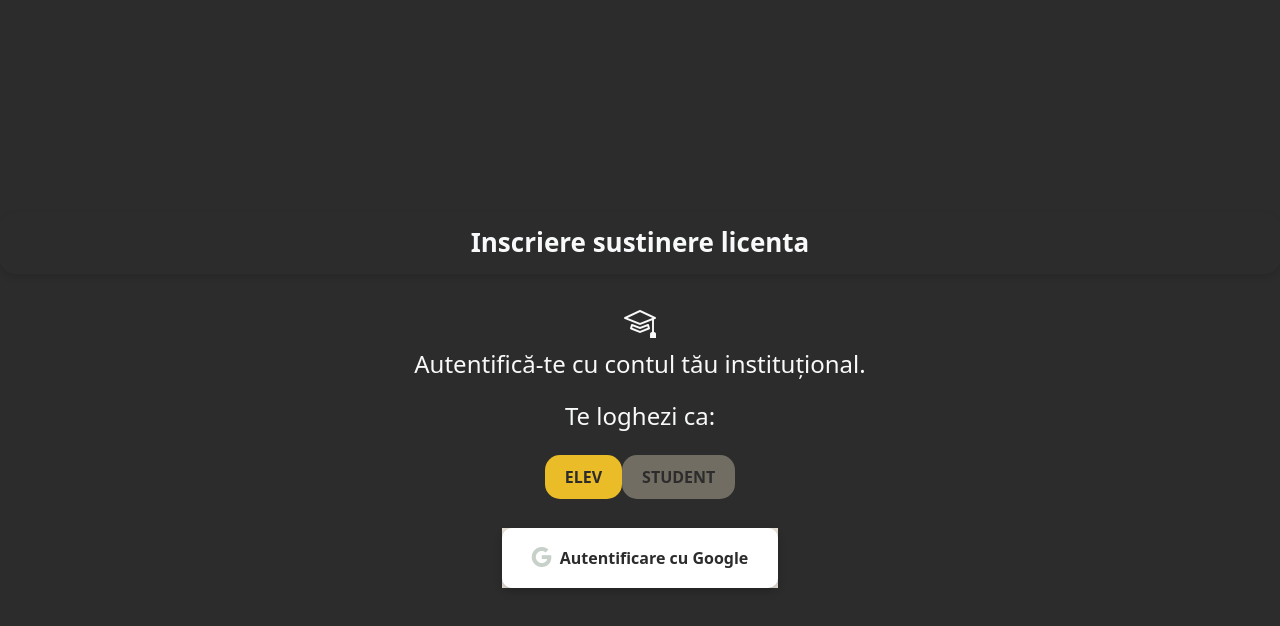
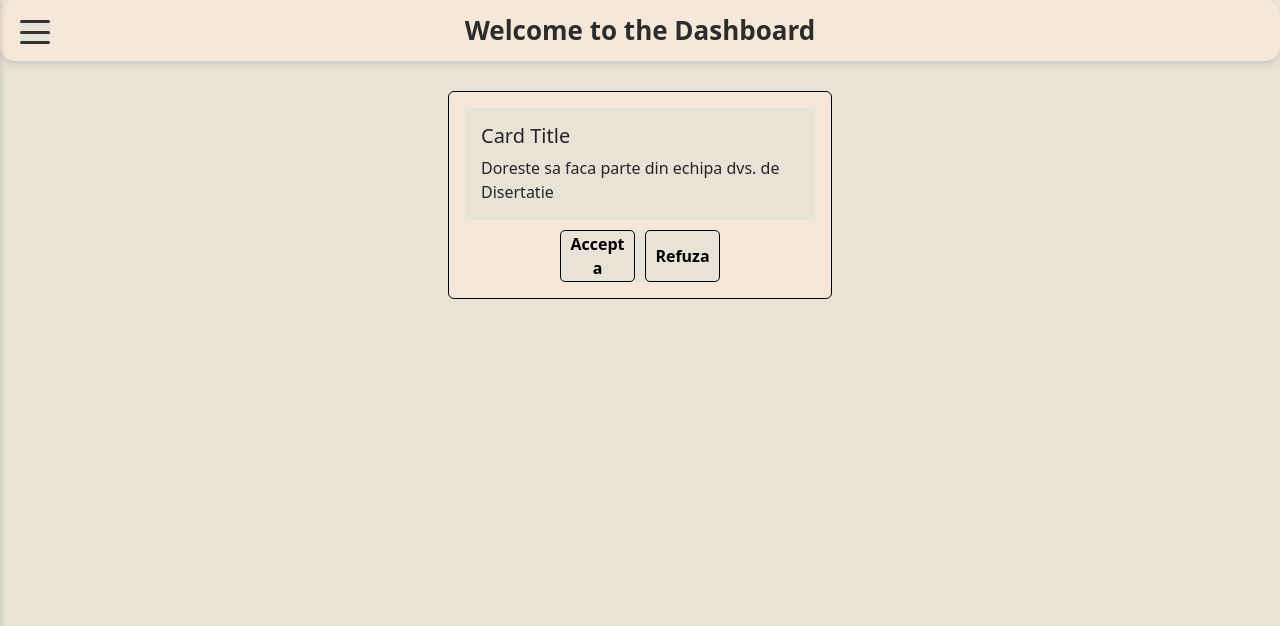
Before and after one commit to AndreiAlin1/Proiect-TW, a React (Create React App) app: page /dashboard in a window 1280 px wide. Shown: the top 626 px of the page. Built offline with nearby package versions, Linux system fonts and the light colour scheme.

Commit message:
Adaugare Dashboard profesor

```diff
--- a/package.json
+++ b/package.json
@@ -8,6 +8,7 @@
     "cra-template": "1.2.0",
     "react": "^19.0.0",
     "react-dom": "^19.0.0",
+    "react-router-dom": "^7.1.1",
     "react-scripts": "5.0.1",
     "web-vitals": "^4.2.4"
   },
--- a/src/App.js
+++ b/src/App.js
@@ -1,3 +1,5 @@
+import { BrowserRouter as Router, Routes, Route } from 'react-router-dom';
+import Dashboard from './Pages/DashBoard';
 import "./App.css";
 import "bootstrap/dist/css/bootstrap.min.css";
 import NavBar from "./Components/NavBar";
@@ -14,6 +16,8 @@ import RaspunsCerere from "./Components/RaspunsCerere";
 import "./Styles/RaspunsCerere.css";
 import LoginScreen from "./Components/LoginScreen";
 import "./Styles/LoginScreen.css";
+import "./Pages/DashBoard.jsx";
+
 function App() {
   const [step, setStep] = useState(0);
   const [loggedIn, setLoggedIn] = useState(false);
@@ -31,13 +35,17 @@ function App() {
     console.log("Am intrat pe aicea.");
     setLoggedIn(true);
   }
-  return loggedIn === false ? (
-    <LoginScreen onLoggingIn={handleLoggingIn}></LoginScreen>
-  ) : (
+  return (
+    <Router>
+      <Routes>
+        <Route path="/dashboard" element={<Dashboard />} />
+        <Route
+          path="/"
+          element={
             <>
-      <NavBar stepProp={step}></NavBar>
-      {step === 0 ? <FormCompletare></FormCompletare> : false}
-      {step === 1 ? <AlegeProfesor></AlegeProfesor> : false}
+              <NavBar stepProp={step} />
+              {step === 0 ? <FormCompletare /> : false}
+              {step === 1 ? <AlegeProfesor /> : false}
               {step === 2 ? <AcceptareColaborare></AcceptareColaborare> : false}
               {step === 3 ? <RaspunsCerere></RaspunsCerere> : false}
               <div className="butoane">
@@ -45,6 +53,10 @@ function App() {
                 <button onClick={handlePrev}>Previous</button>
               </div>
             </>
+          }
+        />
+      </Routes >
+    </Router>
   );
 }
 
--- /dev/null
+++ b/src/Components/Card.jsx
@@ -0,0 +1,18 @@
+import React from "react";
+import "../Styles/Card.css";
+
+//aici trebuiet sa preluam din bd pentru fiecare id corespunzator lista cu cei care vor sa aplice , care au statusul de pending
+export default function Card({ name }) {
+    return (
+        <div className="card">
+            <div className="card-body">
+                <h5 className="card-name">{name}</h5>
+                <p className="card-text">Doreste sa faca parte din echipa dvs. de Disertatie</p>
+            </div>
+            <div className="buttons">
+                <button className="confirm">Accepta</button>
+                <button className="reject">Refuza</button>
+            </div>
+        </div>
+    );
+}
--- /dev/null
+++ b/src/Pages/DashBoard.jsx
@@ -0,0 +1,13 @@
+import React from "react";
+import Card from "../Components/Card";
+import DropDown from "../Partials/DropDown";
+
+export default function Dashboard() {
+  return (
+    <div className="dashboard">
+      <DropDown/>
+      <h1>Welcome to the Dashboard</h1>
+      <Card name="Card Title"/>
+    </div>
+  );
+}
--- /dev/null
+++ b/src/Partials/DropDown.jsx
@@ -0,0 +1,25 @@
+import React from "react";
+import "../Styles/DropDown.css";
+import { Link } from "react-router-dom";
+
+export default function DropDown() {
+    return (
+        <div className="hamburger-container">
+            <input type="checkbox" id="menu-toggle" />
+            <label htmlFor="menu-toggle" className="hamburger-button">
+                <span></span>
+                <span></span>
+                <span></span>
+            </label>
+
+            <nav className="side-menu">
+                <ul>
+                    <li><Link to="/">Profil</Link></li>
+                    <li><Link to="/dashboard">Dashboard</Link></li>
+                    <li><Link to="#">Ajutor</Link></li>
+                    <li><Link to="#">Iesi din cont</Link></li>
+                </ul>
+            </nav>
+        </div>
+    );
+}
--- /dev/null
+++ b/src/Styles/Card.css
@@ -0,0 +1,34 @@
+.card {
+    justify-content: space-between;
+    padding: 1rem;
+    border: 1px solid black !important;
+    width: 30%;
+    align-items: center;
+    margin-right: auto;
+    margin-left: auto;
+    background-color: #f5e8d9 !important;
+}
+
+.buttons {
+    display: flex;
+    flex-direction: row;
+    gap: 10px;
+    margin-top: 10px;
+}
+
+.confirm, .reject{
+    width: 75px;
+    border: 1px solid black;
+    font-weight: bold;
+    border-radius: 5px;
+}
+
+.confirm:hover{
+    background-color: #00a00b;
+    color: white;
+}
+
+.reject:hover{
+    background-color: #b1000c;
+    color: white;
+}
--- /dev/null
+++ b/src/Styles/DropDown.css
@@ -0,0 +1,71 @@
+.hamburger-container {
+  position: relative;
+}
+
+#menu-toggle {
+  display: none;
+}
+
+.hamburger-button {
+  position: fixed;
+  top: 20px;
+  left: 20px;
+  z-index: 100;
+  width: 30px;
+  height: 24px;
+  cursor: pointer;
+  display: flex;
+  flex-direction: column;
+  justify-content: space-between;
+}
+
+.hamburger-button span {
+  width: 100%;
+  height: 3px;
+  background-color: #333;
+  border-radius: 3px;
+  transition: all 0.3s ease;
+}
+
+#menu-toggle:checked ~ .hamburger-button span:nth-child(1) {
+  transform: rotate(45deg) translate(6px, 6px);
+}
+
+#menu-toggle:checked ~ .hamburger-button span:nth-child(2) {
+  opacity: 0;
+}
+
+#menu-toggle:checked ~ .hamburger-button span:nth-child(3) {
+  transform: rotate(-45deg) translate(6px, -6px);
+}
+
+.side-menu {
+  position: fixed;
+  top: 0;
+  left: 0;
+  height: 100vh;
+  width: 250px;
+  background-color: #f5e8d9;
+  box-shadow: 2px 0 5px rgba(0, 0, 0, 0.1);
+  transform: translateX(-100%);
+  transition: transform 0.3s ease;
+}
+
+#menu-toggle:checked ~ .side-menu {
+  transform: translateX(0);
+}
+
+.side-menu ul {
+  padding: 60px 0 0 0;
+  margin: 0;
+  list-style: none;
+}
+
+.side-menu li {
+  padding: 15px 20px;
+  cursor: pointer;
+}
+
+.side-menu li:hover {
+  background-color: #f5f5f5;
+}
--- a/src/Styles/Status.css
+++ b/src/Styles/Status.css
@@ -57,9 +57,10 @@
   transition: background-color 0.3s ease;
 }
 
-button:hover {
+/* ti am comentat asta ca nu le mai definesti global ca se aplica peste tot in toate fisierle*/
+/* button:hover {
   background-color: #388e3c;
-}
+} */
 
 .statusContainer i {
   font-size: 2.5rem; /* Dimensiunea săgeților */
```
Also changed, not shown: 1 other file (tests, documents, lock files or other folders). Lines whose indentation alone changed are shown as unchanged.
